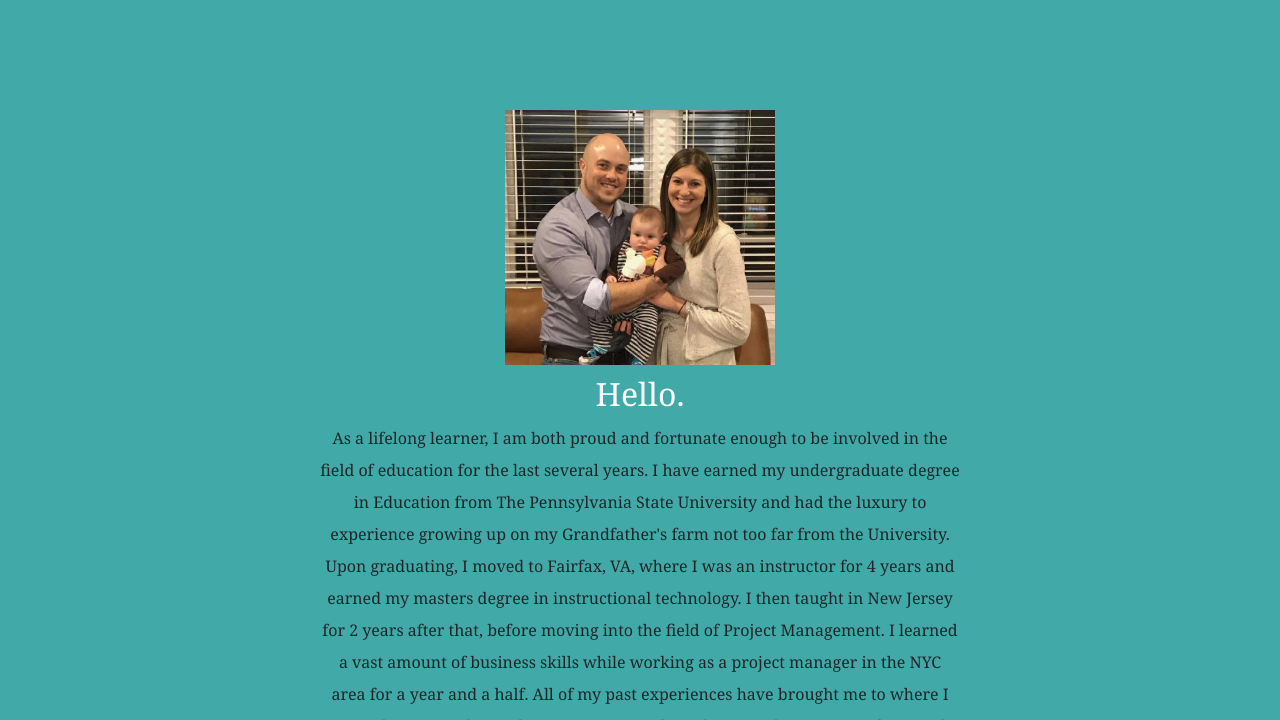
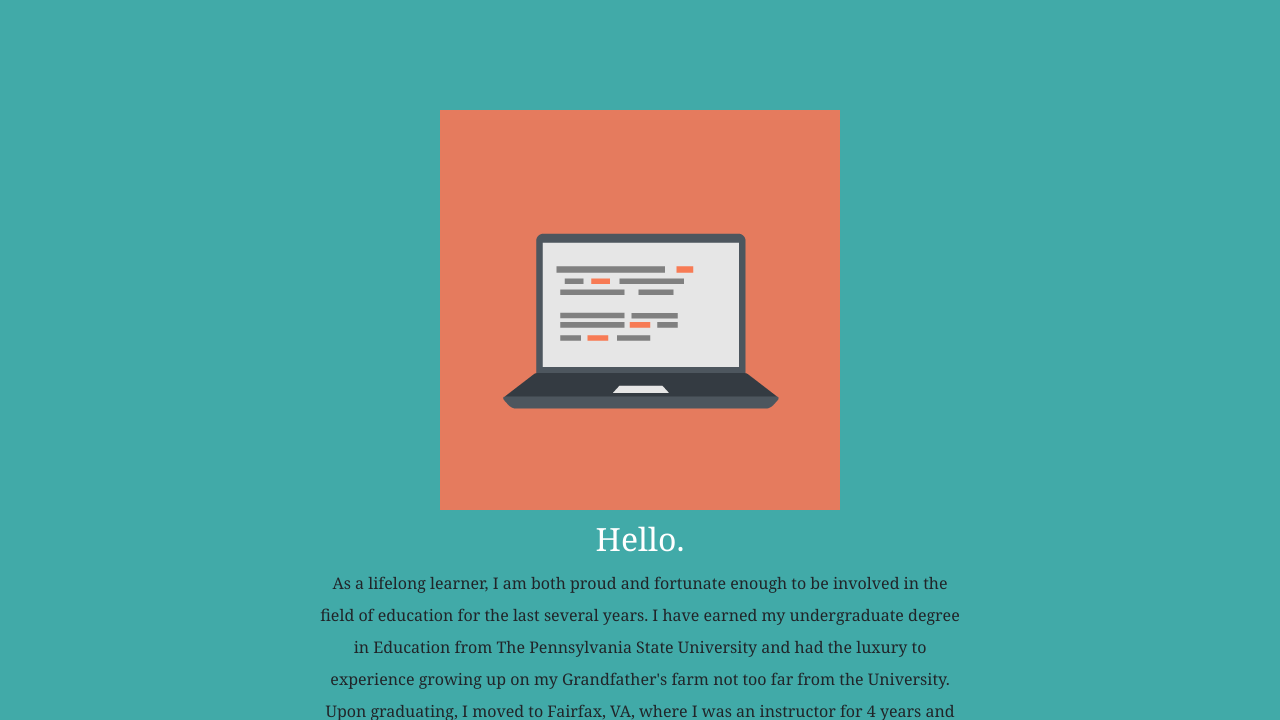
Before and after one commit to brucewilson1103/digitalResume, a plain HTML site: page index.html in a window 1280 px wide. Shown: the part 627-1347 px from the top of the page. Drawn offline with nearby package versions, Linux system fonts and the light colour scheme.

Commit message:
test image

```diff
--- a/index.html
+++ b/index.html
@@ -19,7 +19,7 @@
     </div>
 <div class="middle-container">
     <div class="profile">
-        <img class="profilePic" src="/images/Bruce-Family.png" alt="Bruce">
+        <img class="profilePic" src="/images/computer.png" alt="Bruce">
         <h2 class="titleHead">Hello.</h2>
         <p class="helloworld">As a lifelong learner, I am both proud and fortunate enough to be involved in the field of education for the last
         several years. I have earned my undergraduate degree in Education from The Pennsylvania State University and had the luxury to experience growing up
```
